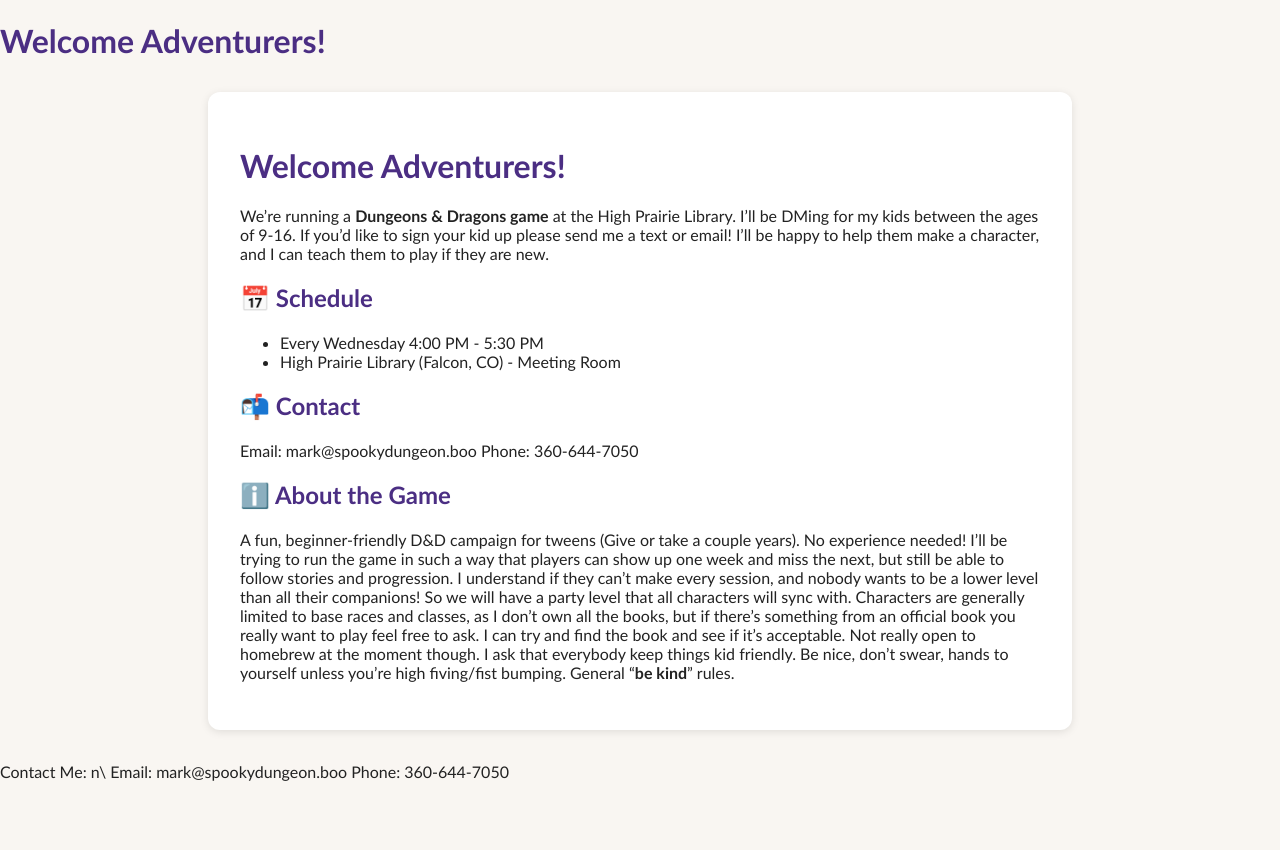
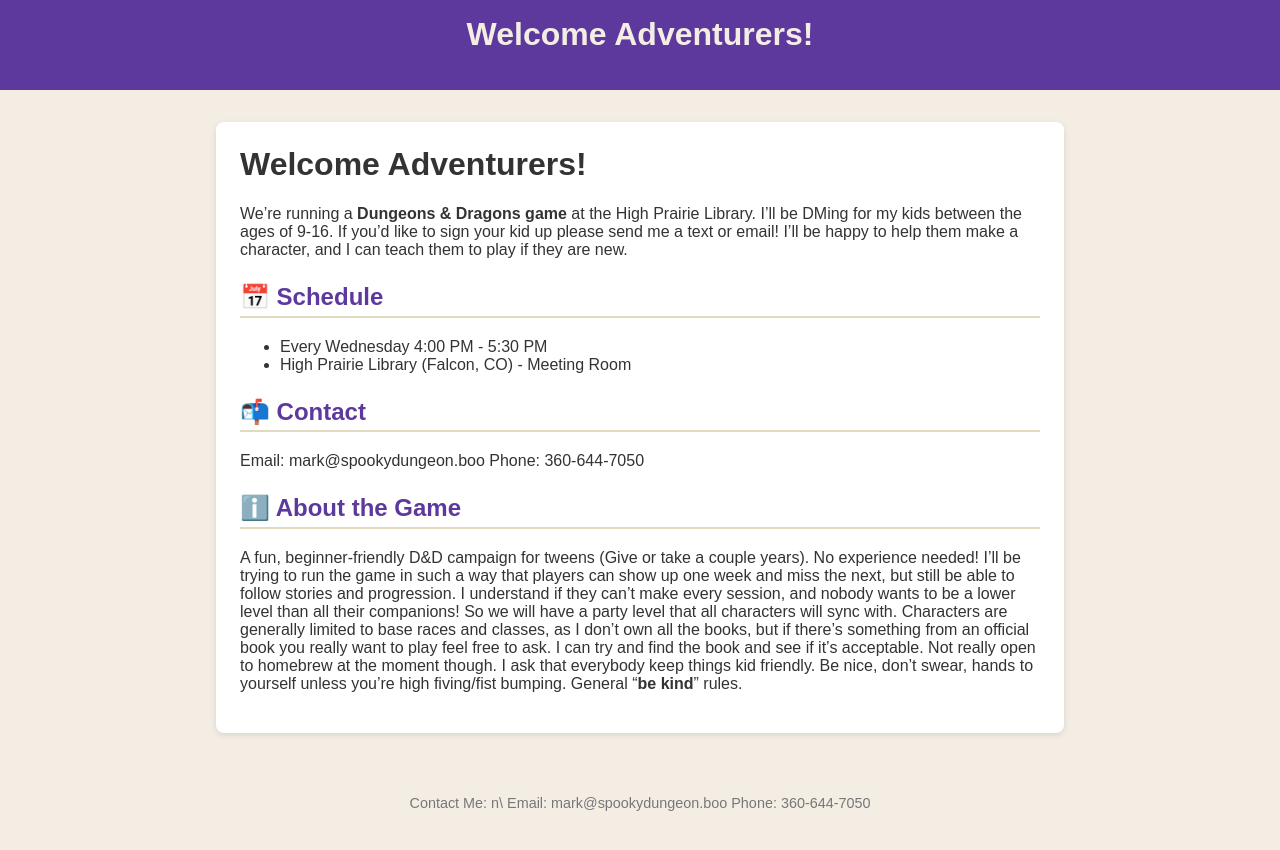
Before and after one commit to Felivath/felivath.github.io, a Jekyll site: the page built from index.markdown, in a window 1280 px wide. Shown: the top 850 px of the page. Built offline with Jekyll 4.4.1, drawn with Linux system fonts in a browser that asks for light colours; our own code applies the rules of GitHub Pages for plain Markdown files.

Commit message:
Update style.css

```diff
--- a/assets/style.css
+++ b/assets/style.css
@@ -1,29 +1,58 @@
 body {
-  font-family: "Trebuchet MS", sans-serif;
-  background-color: #f9f6f2;
-  color: #222;
   margin: 0;
-  padding: 0;
+  font-family: Arial, sans-serif;
+  background-color: #f3ede4;
+  color: #333;
+}
+
+.page-header {
+  background-color: #5d399e;
+  color: #f3ede4;
+  padding: 1rem;
+  text-align: center;
 }
 
 .container {
   max-width: 800px;
   margin: 2rem auto;
-  padding: 2rem;
+  padding: 1.5rem;
   background: #fff;
-  border-radius: 12px;
-  box-shadow: 0 2px 8px rgba(0,0,0,0.1);
+  border-radius: 8px;
+  box-shadow: 0 2px 6px rgba(0,0,0,0.1);
 }
 
-h1, h2, h3 {
-  color: #4b2e83;
+h1 { margin-top: 0; }
+
+h2 {
+  color: #5d399e;
+  border-bottom: 2px solid #e1d9c0;
+  padding-bottom: 0.3rem;
+  margin-top: 1.5rem;
+}
+
+.section {
+  margin-top: 1rem;
+}
+
+.box {
+  border: 1px solid #e1d9c0;
+  padding: 1rem;
+  border-radius: 6px;
+  margin-bottom: 1rem;
 }
 
 a {
-  color: #d35400;
+  color: #5d399e;
   text-decoration: none;
 }
 
 a:hover {
   text-decoration: underline;
 }
+
+.page-footer {
+  text-align: center;
+  font-size: 0.9rem;
+  color: #777;
+  padding: 1rem;
+}
```
